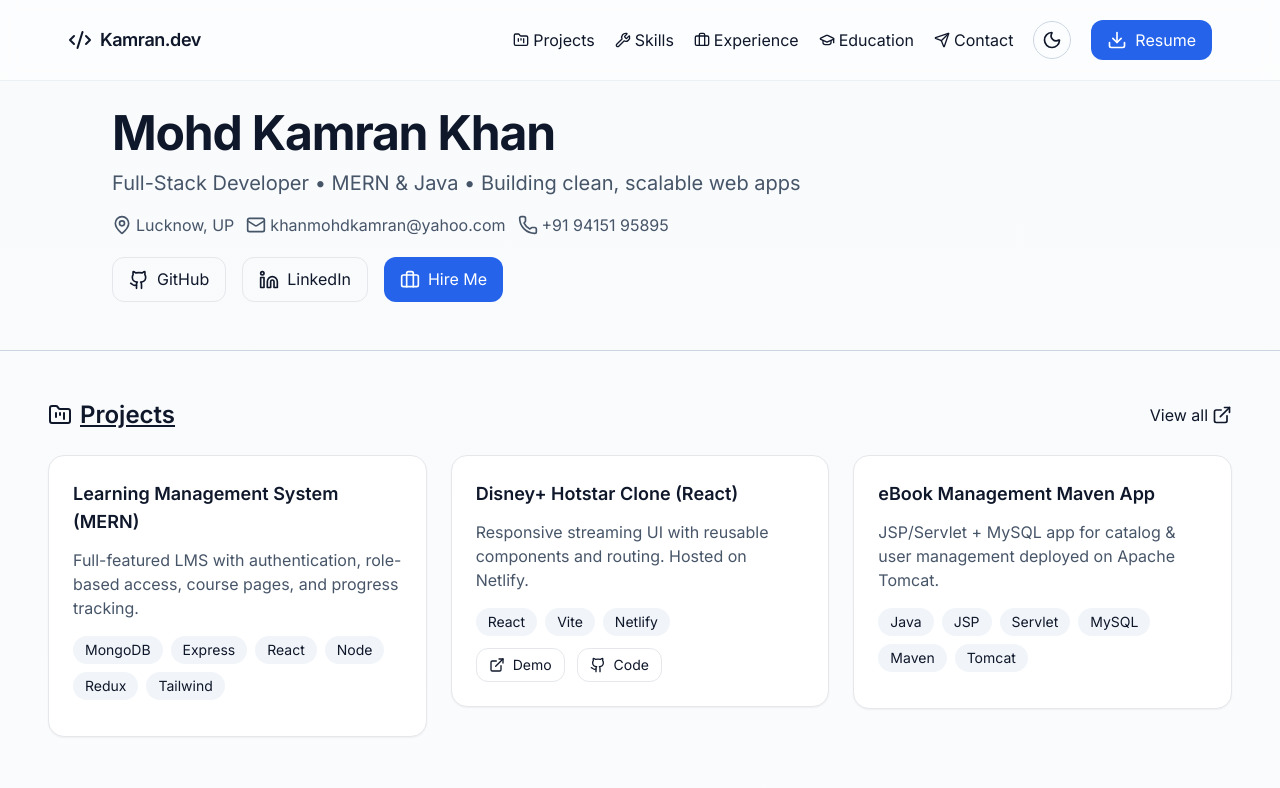
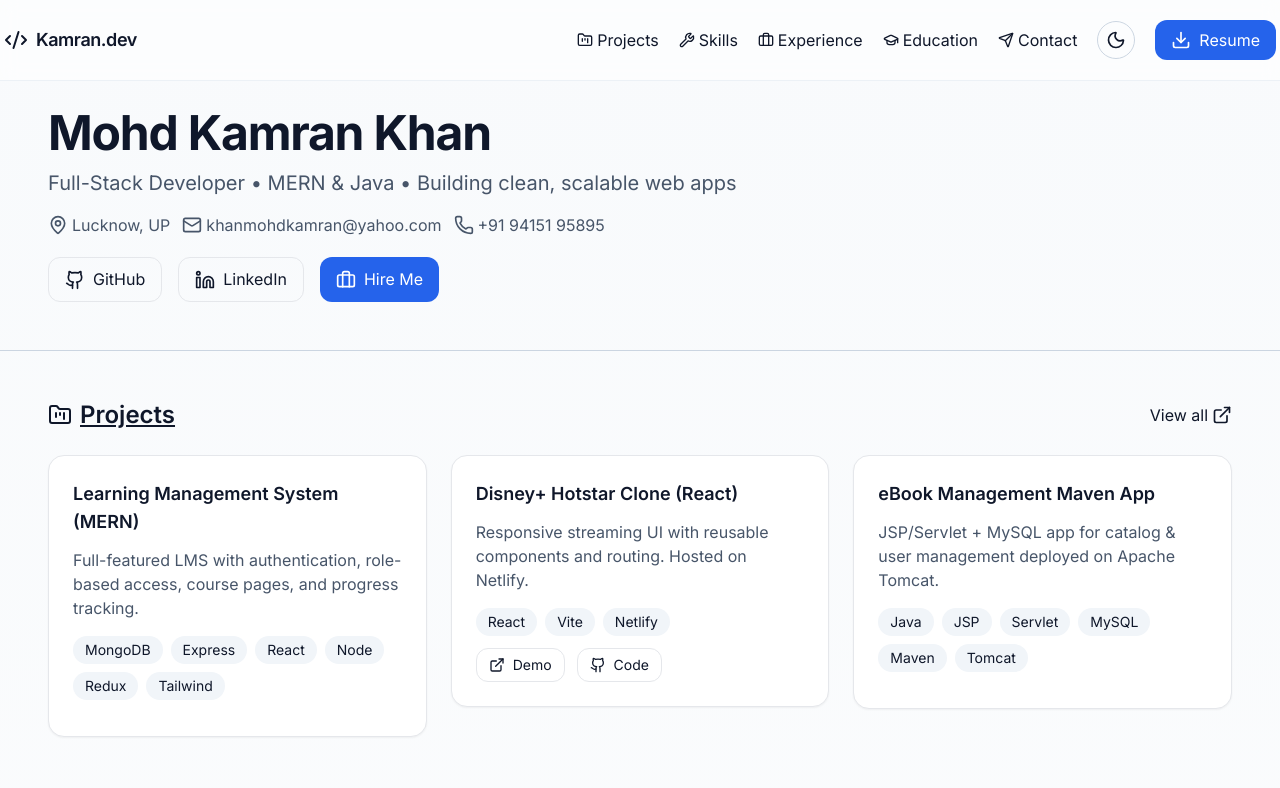
Before and after one commit to mohdkamran-khan/KAMRAN-portfolio, a React (Vite) app: page / in a window 1280 px wide. Shown: the top 788 px of the page. Built offline with nearby package versions, Linux system fonts and the light colour scheme.

Commit message:
Update App.jsx

```diff
--- a/src/App.jsx
+++ b/src/App.jsx
@@ -159,7 +159,7 @@
     >
       {/* Navbar */}
       <header className="sticky top-0 z-50 backdrop-blur supports-[backdrop-filter]:bg-white/60 dark:supports-[backdrop-filter]:bg-slate-900/60 border-b border-slate-200/60 dark:border-slate-800">
-        <nav className="max-w-6xl mx-auto px-1 py-5 flex items-center justify-between">
+        <nav className="max-w-7xl mx-auto px-1 py-5 flex items-center justify-between">
           <div className="flex items-center gap-2">
             <Code2 className="h-6 w-6" />
             <span className="font-semibold tracking-tight text-lg">
@@ -219,7 +219,7 @@
       </header>
 
       {/* Hero */}
-      <section className="max-w-6xl mx-auto px-6 md:px-12 pt-7">
+      <section className="max-w-7xl mx-auto px-6 md:px-12 pt-7">
         <motion.div
           initial={{ opacity: 0, y: 10 }}
           animate={{ opacity: 1, y: 0 }}
```
